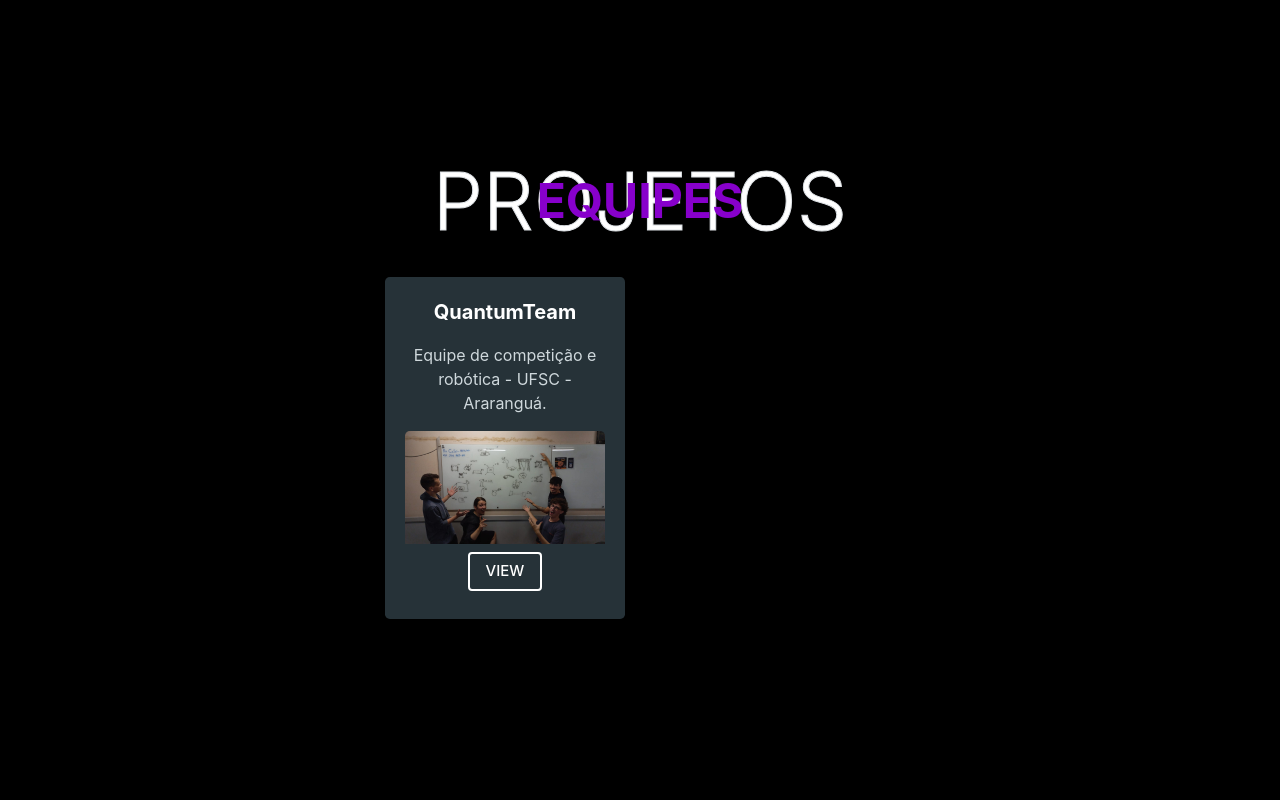
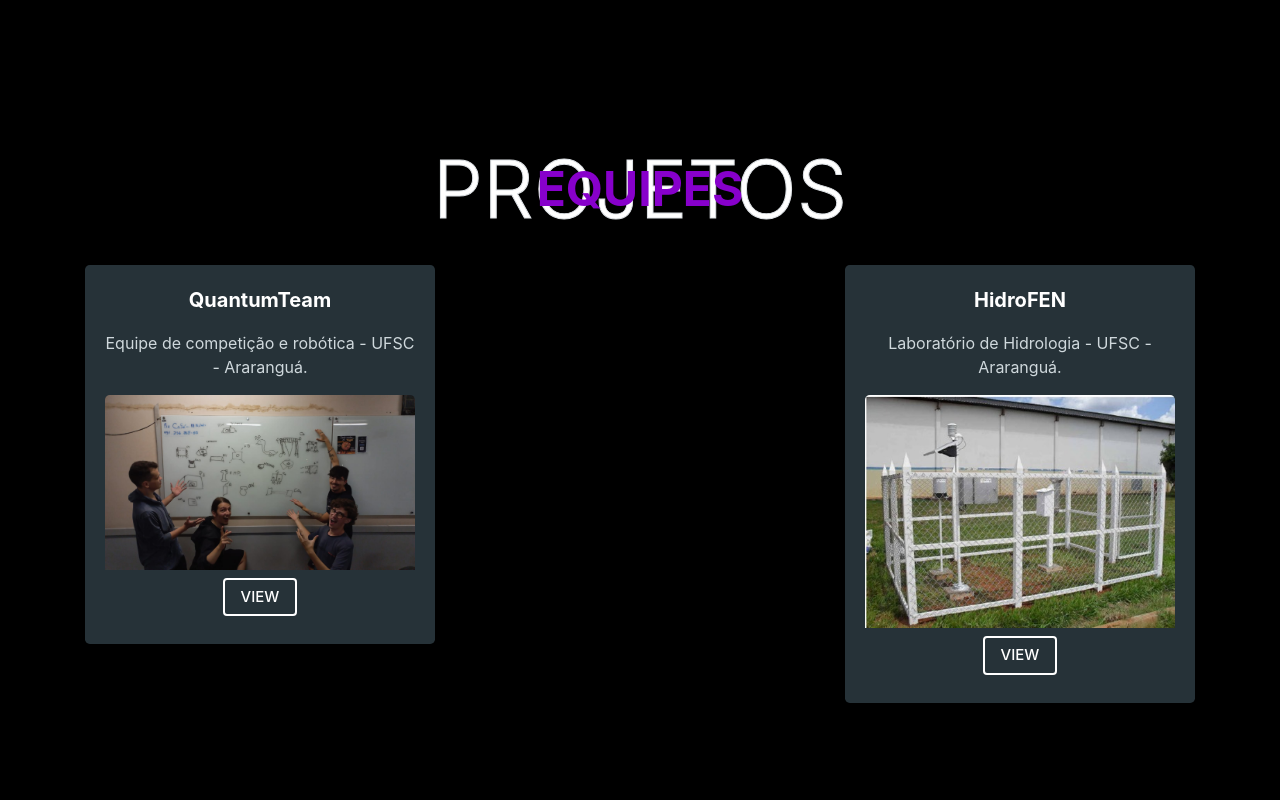
Before and after one commit to Edson-source/FromMe, a plain HTML site: page index.html in a window 1280 px wide. Shown: the part 820-1620 px from the top of the page. Drawn offline with nearby package versions, Linux system fonts and the light colour scheme; a web font is replaced by a local one.

Commit message:
Projects HidroFEN

```diff
--- a/index.html
+++ b/index.html
@@ -36,7 +36,7 @@
                 <div class="collapse navbar-collapse" id="navbarCollapse">
                     <ul class="navbar-nav ml-auto">
                         <li class="nav-item">
-                            <a class="nav-link page-scroll" href="#equipes">Equipes</a>
+                            <a class="nav-link page-scroll" href="#equipes">Projetos</a>
                         </li>
                         <li class="nav-item">
                             <a class="nav-link page-scroll" href="#escolaridade">Escolaridade</a>
@@ -93,7 +93,7 @@
                     <h1 class="typed-text-output d-inline font-weight-lighter text-white"></h1>
                     <div class="typed-text d-none">Hardware Designer, IoT</div>
                     <div class="d-flex align-items-center justify-content-center justify-content-lg-start pt-5">
-                        <a href="https://edson-source.github.io/Curriculo/" download="Curriculojunior.pdf"  class="btn btn-outline-light mr-5">Download CV</a>
+                        <a href="https://edson-source.github.io/Curriculo/" download="Curriculo_Edson_Ney.pdf"  class="btn btn-outline-light mr-5">Download CV</a>
                         <button type="button" class="btn-play" data-toggle="modal"
                             data-src="https://www.youtube.com/embed/DWRcNpR6Kdc" data-target="#videoModal">
                             <span></span>
@@ -110,13 +110,14 @@
     <section class="py-7 py-md-0 bg-hero" id="equipes">
         <div class="container">
             <div class="row vh-md-100">
-                <div class="col-lg-6 col-md-6 col-sm-6 col-6 mx-auto my-auto text-center">
+                <div class="col-lg-12 col-md-6 col-sm-6 col-6 mx-auto my-auto text-center">
                     <div class="position-relative d-flex align-items-center justify-content-center">
                         <h1 class="display-1 text-uppercase text-white" style="-webkit-text-stroke: 1px #dee2e6;">Projetos</h1>
                         <h1 class="position-absolute text-uppercase text-primary">Equipes</h1>
                     </div>
-                    <div class="col-lg-6 col-md-6 mb-6 portfolio-item first">
-                        <div class="card mb-6 shadow-sm">
+                    <div class="row d-flex justify-content-between">
+                        <div class="col-lg-4 col-md-4">
+                            <div class="card mb-4 shadow-sm">
                                 <div class="card-body">
                                     <h5 class="card-text">QuantumTeam</h5>
                                     <p class="card-text">Equipe de competição e robótica - UFSC - Araranguá.</p>
@@ -124,6 +125,21 @@
                                     <div class="py-2">
                                         <div class="btn-group">
                                             <a href="projects.html"><button type="button" class="btn btn-sm btn-outline-secondary">View</button></a>
+                                        </div>
+                                    </div>
+                                </div>
+                            </div>
+                        </div>
+                        <div class="col-lg-4 col-md-4">
+                            <div class="card mb-4 shadow-sm">
+                                <div class="card-body">
+                                    <h5 class="card-text">HidroFEN</h5>
+                                    <p class="card-text">Laboratório de Hidrologia - UFSC - Araranguá.</p>
+                                    <img class="card-img-top" src="img/fotohidro.jpeg" alt="Card image cap">
+                                    <div class="py-2">
+                                        <div class="btn-group">
+                                            <a href="projects.html"><button type="button" class="btn btn-sm btn-outline-secondary">View</button></a>
+                                        </div>
                                     </div>
                                 </div>
                             </div>
```
Also changed, not shown: projects.html (+16 -1 lines), img/fotohidro.jpeg (added). Lines whose indentation alone changed are shown as unchanged.
